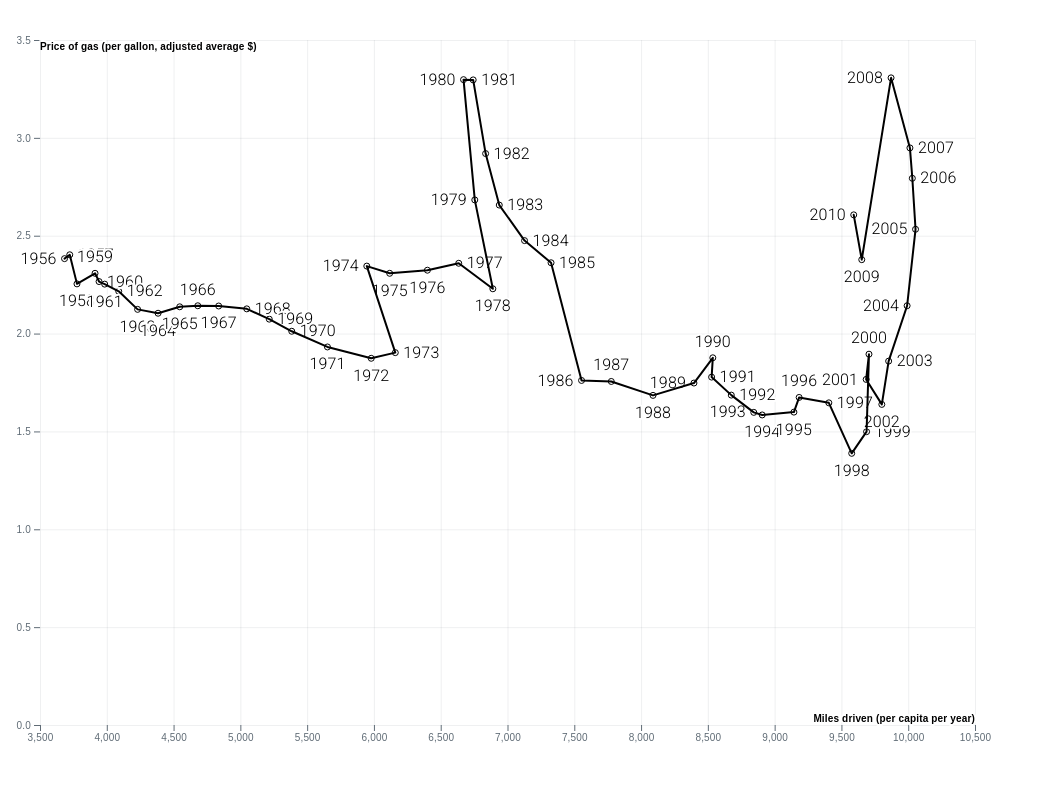
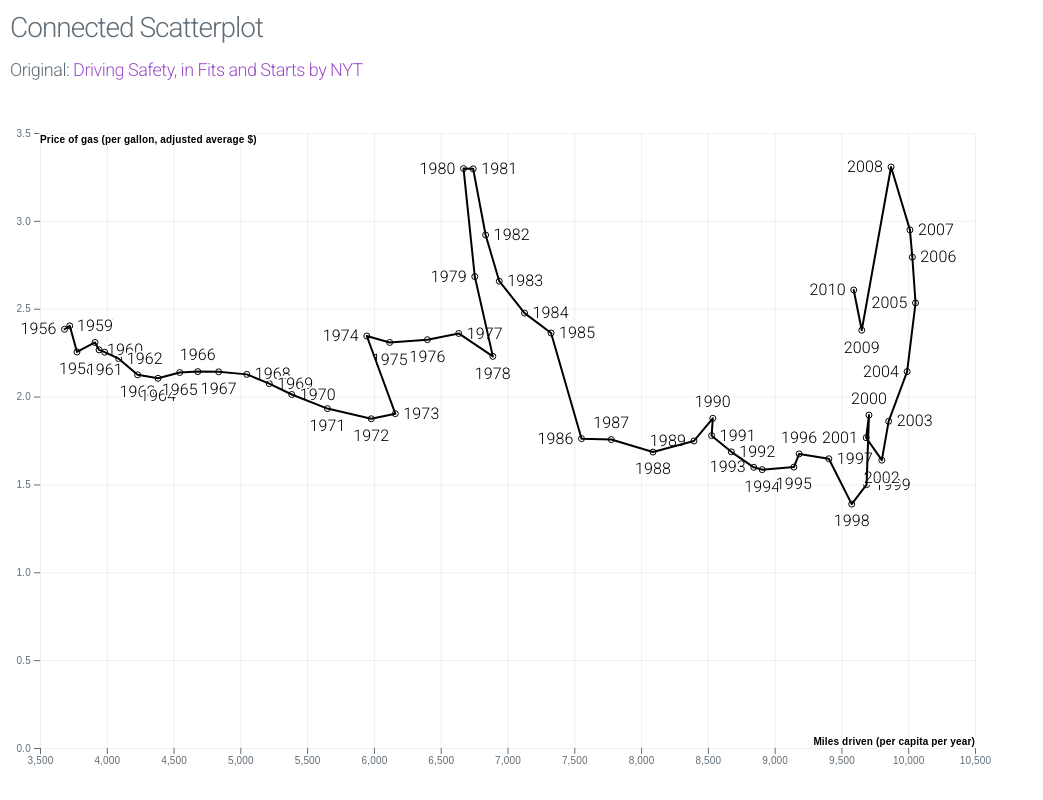
Before and after one commit to andrew-chapman-bc/VisLab8, a plain HTML site: page index.html in a window 1280 px wide. Shown: the whole page, without its empty margins (0-1043 px from the left). Drawn offline with nearby package versions, Linux system fonts and the light colour scheme.

Commit message:
Styling the lab

```diff
--- a/index.html
+++ b/index.html
@@ -22,6 +22,10 @@
 
   </head>
   <body>
+      <h3> Connected Scatterplot </h3>
+      <h5> Original:
+        <a href="https://archive.nytimes.com/www.nytimes.com/interactive/2012/09/17/science/driving-safety-in-fits-and-starts.html">Driving Safety, in Fits and Starts by NYT</a>
+      </h5>
     <div class="driving-plot"></div>
 
   </body>
--- a/script.js
+++ b/script.js
@@ -9,7 +9,7 @@ d3.csv('driving.csv', d3.autoType).then(data=>{
 function makeScatter() {
 
     const outerWidth = 1000;
-    const outerHeight = 750;
+    const outerHeight = 680;
 
     const margin = {top:40, left:40, bottom:25, right:25};
     const width = outerWidth - margin.left - margin.right;
--- a/style.css
+++ b/style.css
@@ -0,0 +1,7 @@
+h3 {
+    margin: 10px
+}
+
+h5 {
+    margin: 10px
+}
```
